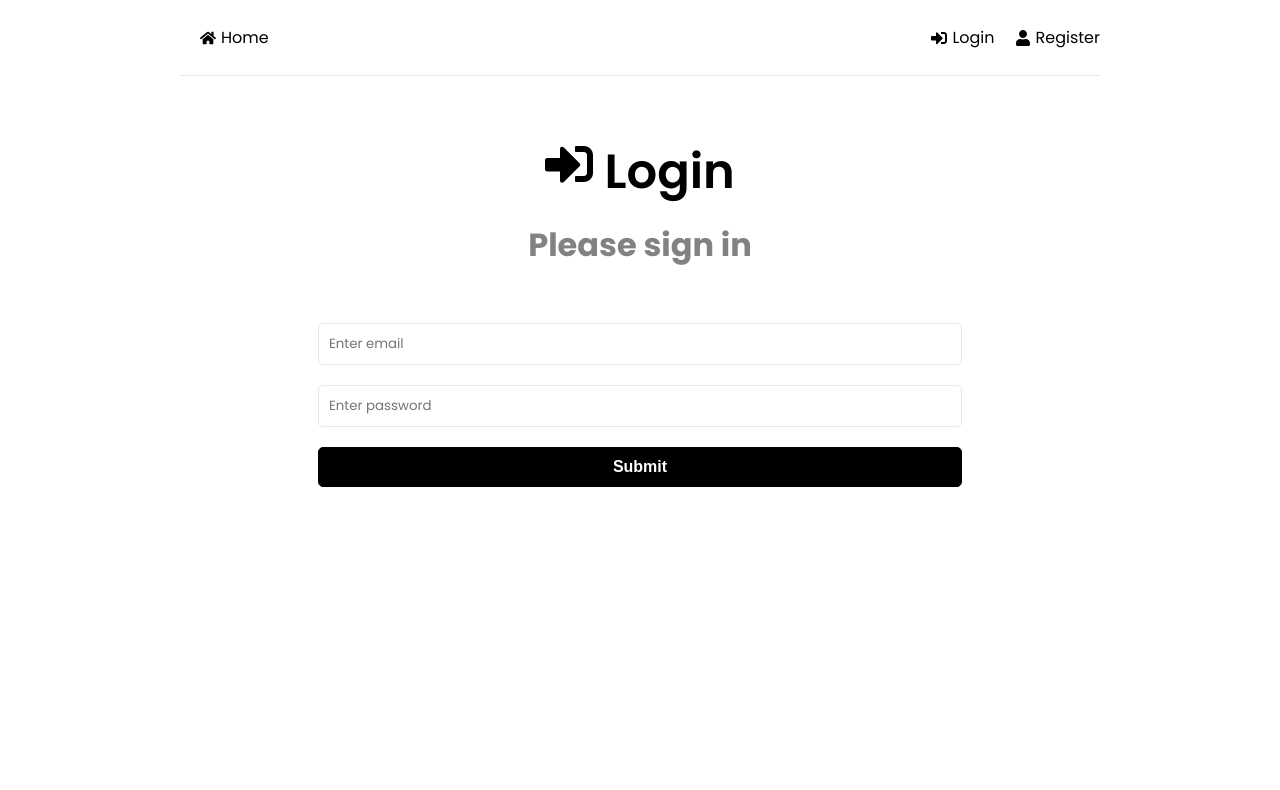
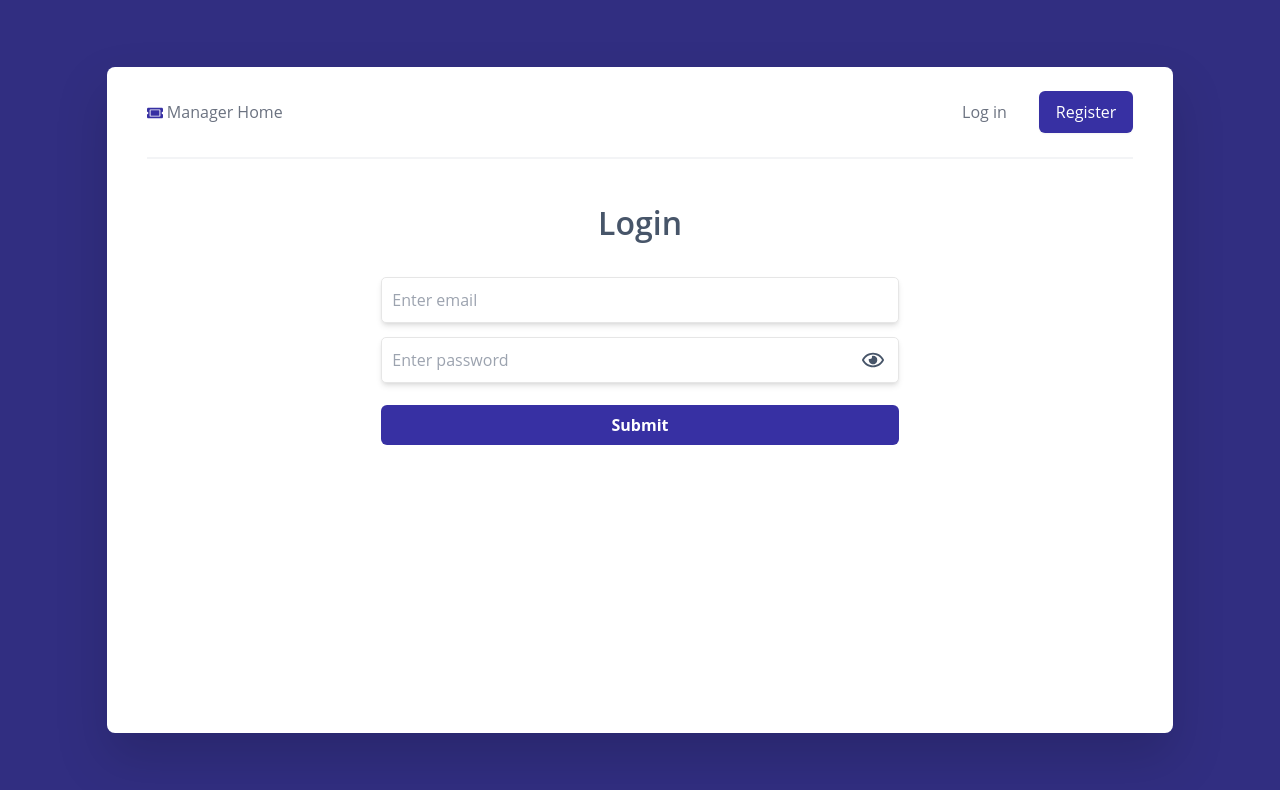
Before and after one commit to LukedeArmas/dearmas-manager, a React (Create React App) app in the folder frontend/: page /login in a window 1280 px wide. Shown: the top 790 px of the page. Built offline with nearby package versions, Linux system fonts and the light colour scheme.

Commit message:
Home, login, register ui

```diff
--- a/frontend/package.json
+++ b/frontend/package.json
@@ -39,5 +39,10 @@
       "last 1 firefox version",
       "last 1 safari version"
     ]
+  },
+  "devDependencies": {
+    "autoprefixer": "^10.4.4",
+    "postcss": "^8.4.12",
+    "tailwindcss": "^3.0.23"
   }
 }
--- /dev/null
+++ b/frontend/postcss.config.js
@@ -0,0 +1,6 @@
+module.exports = {
+  plugins: {
+    tailwindcss: {},
+    autoprefixer: {},
+  },
+}
--- a/frontend/src/App.js
+++ b/frontend/src/App.js
@@ -15,7 +15,8 @@ function App() {
   return (
     <>
       <Router>
-        <div className="container">
+        <div className="grid place-items-center h-full bg-indigo-900">
+        <div className="w-11/12 md:w-10/12 mx-auto px-4 text-center bg-white rounded-lg h-5/6 overflow-auto no-scrollbar drop-shadow-2xl">
           <Header />
           <Routes>
           <Route path='/' element={<Home />} />
@@ -32,6 +33,7 @@ function App() {
           </Route>
         </Routes>
         </div>
+        </div>
       </Router>
       <ToastContainer />
     </>
--- a/frontend/src/components/Header.js
+++ b/frontend/src/components/Header.js
@@ -1,4 +1,4 @@
-import { FaSignInAlt, FaHome, FaUser, FaSignOutAlt } from 'react-icons/fa'
+import { FaPlus, FaTicketAlt } from 'react-icons/fa'
 import { Link, useNavigate } from 'react-router-dom'
 import { useSelector, useDispatch } from 'react-redux'
 import { logout, reset } from '../features/auth/authSlice.js'
@@ -17,39 +17,44 @@ const Header = () => {
 
 
   return (
-    <header className="header">
-        <div className="logo">
-            <ul>
-                <li>
-                    <Link to='/'>
-                        <FaHome /> Home
+    <header>
+      <div className="max-w-7xl mx-auto px-4 sm:px-6">
+        <div className="flex justify-between items-center border-b-2 border-gray-100 py-6 md:justify-start md:space-x-10">
+          <div className="flex flex-row justify-start lg:w-0 lg:flex-1">
+            <Link to='/' className='inline text-gray-500 hover:text-gray-900'>
+              <FaTicketAlt className='inline text-indigo-800' /> <span className='whitespace-nowrap'>Manager Home</span>
             </Link>
-                </li>
-            </ul>
           </div>
-        <ul>
             {!user ? (
-                <>
-                <li>
-                    <Link to='/login'>
-                        <FaSignInAlt /> Login
+                <div className="md:flex items-center justify-end md:flex-1 lg:w-0">
+                    <Link to='/login' className="whitespace-nowrap text-base font-medium text-gray-500 hover:text-gray-900">
+                        Log in
                     </Link>
-                </li>
-                <li>
-                    <Link to='/register'>
-                        <FaUser /> Register
+                    <Link
+                    to='/register'
+                    className="ml-8 whitespace-nowrap inline-flex items-center justify-center px-4 py-2 border border-transparent rounded-md shadow-sm text-base font-medium text-white bg-indigo-800 hover:bg-indigo-900"
+                    >
+                        Register
                     </Link>
-                </li>
-            </>
+          </div>
             ) : (
-                <li>
-                    <button className='btn' onClick={signOut}>
-                        <FaSignOutAlt /> Logout
+                <div className="md:flex items-center justify-end md:flex-1 lg:w-0">
+                    <Link
+                    to='/new-task'
+                    className="ml-8 whitespace-nowrap inline-flex items-center justify-center px-4 py-2 border border-transparent rounded-md shadow-sm text-base font-medium text-white bg-indigo-800 hover:bg-indigo-900"
+                    >
+                        <FaPlus className='inline mr-2 text-white' /> <span className='whitespace-nowrap'>Create Ticket</span>
+                    </Link>
+                    <button
+                    onClick={signOut}
+                    className="whitespace-nowrap text-base ml-6 font-medium text-gray-500 hover:text-gray-900"
+                    >
+                        Logout
                     </button>
-                </li>
+                </div>
             )}
-
-        </ul>
+        </div>
+      </div>
     </header>
   )
 }
--- a/frontend/src/components/TaskItem.js
+++ b/frontend/src/components/TaskItem.js
@@ -1,5 +1,4 @@
 import { Link } from 'react-router-dom'
-import Tasks from '../pages/Tasks'
 
 const TaskItem = ({ task }) => {
   return (
--- a/frontend/src/index.css
+++ b/frontend/src/index.css
@@ -1,4 +1,25 @@
-@import url('https://fonts.googleapis.com/css2?family=Poppins:wght@300;400;600;700&display=swap');
+@tailwind base;
+@tailwind components;
+@tailwind utilities;
+
+@import url('https://fonts.googleapis.com/css2?family=Open+Sans&display=swap');
+
+@layer components {
+  .btn-submit {
+    @apply w-full bg-indigo-800 hover:bg-indigo-900 text-white rounded-md px-1 py-2 font-bold mt-2 mb-10;
+  }
+  .form-group {
+    @apply mb-1;
+  }
+  .shadow-group {
+    @apply shadow-md;
+  }
+}
+
+body {
+  margin: 0;
+  color: #475569;
+}
 
 * {
   margin: 0;
@@ -6,8 +27,13 @@
   box-sizing: border-box;
 }
 
+body,
+#root {
+  height: 100%;
+}
+
 body {
-  font-family: 'Poppins', sans-serif;
+  font-family: 'Open Sans', sans-serif;
   height: 100vh;
 }
 
@@ -35,13 +61,13 @@ h3 {
   margin-bottom: 10px;
 }
 
-.container {
+/* .container {
   width: 100%;
   max-width: 960px;
   margin: 0 auto;
   padding: 0 20px;
   text-align: center;
-}
+} */
 
 .header {
   display: flex;
@@ -78,7 +104,7 @@ h3 {
 .heading {
   font-size: 2rem;
   font-weight: 700;
-  margin-bottom: 50px;
+  margin-bottom: 30px;
   padding: 0 20px;
 }
 
@@ -115,8 +141,16 @@ h3 {
   margin: 0 auto;
 }
 
-.form-group {
-  margin-bottom: 10px;
+@media (min-width: 900px) {
+  .form {
+    width: 50%;
+  }
+}
+
+@media (min-width: 1350px) {
+  .form {
+    width: 40%;
+  }
 }
 
 .form-group input,
@@ -128,6 +162,13 @@ h3 {
   border-radius: 5px;
   margin-bottom: 10px;
   font-family: inherit;
+}
+
+.form-group input:focus,
+.form-group textarea:focus,
+.form-group select:focus {
+  outline: none !important;
+  box-shadow: 0 0 10px #3730a3;
 }
 
 .form-group label {
@@ -355,37 +396,6 @@ footer {
   text-align: center;
 }
 
-.loadingSpinnerContainer {
-  position: fixed;
-  top: 0;
-  right: 0;
-  bottom: 0;
-  left: 0;
-  background-color: rgba(0, 0, 0, 0.5);
-  z-index: 5000;
-  display: flex;
-  justify-content: center;
-  align-items: center;
-}
-
-.loadingSpinner {
-  width: 64px;
-  height: 64px;
-  border: 8px solid;
-  border-color: #000 transparent #555 transparent;
-  border-radius: 50%;
-  animation: spin 1.2s linear infinite;
-}
-
-@keyframes spin {
-  0% {
-    transform: rotate(0deg);
-  }
-  100% {
-    transform: rotate(360deg);
-  }
-}
-
 @media (max-width: 600px) {
   .boxes {
     grid-template-columns: 1fr;
@@ -404,3 +414,24 @@ footer {
     font-size: 1.5rem;
   }
 }
+
+/* Hide scrollbar for Chrome, Safari and Opera */
+.no-scrollbar::-webkit-scrollbar {
+  display: none;
+}
+
+/* Hide scrollbar for IE, Edge and Firefox */
+.no-scrollbar {
+  -ms-overflow-style: none; /* IE and Edge */
+  scrollbar-width: none; /* Firefox */
+}
+
+.icon {
+  position: absolute;
+  top: 12px;
+  right: 15px;
+}
+
+.icon:hover {
+  cursor: pointer;
+}
--- a/frontend/src/pages/Login.js
+++ b/frontend/src/pages/Login.js
@@ -1,6 +1,6 @@
 import { useEffect, useState } from 'react'
 import {useNavigate} from 'react-router-dom';
-import { FaSignInAlt } from 'react-icons/fa'
+import { FaRegEye, FaEyeSlash } from 'react-icons/fa'
 import {toast} from 'react-toastify'
 import { useSelector, useDispatch  } from 'react-redux'
 import { login, reset } from '../features/auth/authSlice.js'
@@ -19,6 +19,7 @@ const Login = () => {
     email: '',
     password: '',
   })
+  const [showPassword, setShowPassword] = useState(false)
 
   const {email, password} = formData
 
@@ -61,23 +62,29 @@ const Login = () => {
 
   return (
     <>
-        <section className="heading">
+        <section className="heading mt-10">
           <h1>
-            <FaSignInAlt /> Login
+            Login
           </h1>
-          <p>Please sign in</p>
         </section>
 
         <section className="form">
           <form onSubmit={onSubmit}>
             <div className="form-group">
-              <input type="email" className="form-control" id="email" name='email' value={email} onChange={onChange} placeholder="Enter email" required />
+              <input type="email" className="form-control shadow-group" id="email" name='email' value={email} onChange={onChange} placeholder="Enter email" required />
+            </div>
+            <div className="form-group relative">
+              <input type={ !showPassword ? 'password' : 'text' } className="form-control shadow-group" id="password" value={password} onChange={onChange} placeholder="Enter password" required />
+              <span className='icon' onClick={() => setShowPassword((prevState) => !prevState)}>
+                { !showPassword ? (
+                  <FaRegEye size={22} />
+                ) : (
+                  <FaEyeSlash size={22} />
+                ) }
+              </span>
             </div>
             <div className="form-group">
-              <input type="password" className="form-control" id="password" value={password} onChange={onChange} placeholder="Enter password" required />
-            </div>
-            <div className="form-group">
-              <button type='submit' className="btn btn-block">Submit</button>
+              <button type='submit' className="btn-submit">Submit</button>
             </div>
           </form>
         </section>
--- a/frontend/src/pages/Register.js
+++ b/frontend/src/pages/Register.js
@@ -1,6 +1,6 @@
 import { useState, useEffect } from 'react'
 import { useNavigate } from 'react-router-dom'
-import { FaUser } from 'react-icons/fa'
+import { FaRegEye, FaEyeSlash } from 'react-icons/fa'
 import {toast} from 'react-toastify'
 import { useSelector, useDispatch  } from 'react-redux'
 import { register, reset } from '../features/auth/authSlice.js'
@@ -20,6 +20,9 @@ const Register = () => {
     password: '',
     confirmPassword: ''
   })
+  const [showPassword, setShowPassword] = useState(false)
+  const [showConfirmPassword, setShowConfirmPassword] = useState(false)
+
 
   const {name, email, password, confirmPassword} = formData
 
@@ -70,29 +73,40 @@ const Register = () => {
 
   return (
     <>
-        <section className="heading">
-          <h1>
-            <FaUser /> Register
-          </h1>
-          <p>Please create an account</p>
+        <section className="heading mt-6">
+          <h1>Register</h1>
         </section>
 
         <section className="form">
           <form onSubmit={onSubmit}>
             <div className="form-group">
-              <input type="text" className="form-control" id="name" value={name} onChange={onChange} placeholder="Enter name" required />
+              <input type="text" className="form-control shadow-group" id="name" value={name} onChange={onChange} placeholder="Enter name" required />
             </div>
             <div className="form-group">
-              <input type="email" className="form-control" id="email" value={email} onChange={onChange} placeholder="Enter email" required />
+              <input type="email" className="form-control shadow-group" id="email" value={email} onChange={onChange} placeholder="Enter email" required />
+            </div>
+            <div className="form-group relative">
+              <input type={ !showPassword ? 'password' : 'text' } className="form-control shadow-group" id="password" value={password} onChange={onChange} placeholder="Enter password" required />
+              <span className='icon' onClick={() => setShowPassword((prevState) => !prevState)}>
+                { !showPassword ? (
+                  <FaRegEye size={22} />
+                ) : (
+                  <FaEyeSlash size={22} />
+                ) }
+              </span>
+            </div>
+            <div className="form-group relative">
+              <input type={ !showConfirmPassword ? 'password' : 'text' } className="form-control shadow-group" id="confirmPassword" value={confirmPassword} onChange={onChange} placeholder="Confirm password" required />
+              <span className='icon' onClick={() => setShowConfirmPassword((prevState) => !prevState)}>
+                { !showConfirmPassword ? (
+                  <FaRegEye size={22} />
+                ) : (
+                  <FaEyeSlash size={22} />
+                ) }
+              </span>
             </div>
             <div className="form-group">
-              <input type="password" className="form-control" id="password" value={password} onChange={onChange} placeholder="Enter password" required />
-            </div>
-            <div className="form-group">
-              <input type="password" className="form-control" id="confirmPassword" value={confirmPassword} onChange={onChange} placeholder="Confirm password" required />
-            </div>
-            <div className="form-group">
-              <button type='submit' className="btn btn-block">Submit</button>
+              <button type='submit' className="btn-submit">Submit</button>
             </div>
           </form>
         </section>
--- a/frontend/src/pages/Task.js
+++ b/frontend/src/pages/Task.js
@@ -3,8 +3,8 @@ import CommentItem from '../components/CommentItem.js'
 import { useState } from 'react'
 import { useParams, useNavigate } from 'react-router-dom'
 import { useSelector, useDispatch } from 'react-redux'
-import { reset, getTask, closeTask } from '../features/tasks/taskSlice.js'
-import { createComment, getComments, reset as commentsReset} from '../features/comments/commentSlice.js'
+import { getTask, closeTask } from '../features/tasks/taskSlice.js'
+import { createComment, getComments} from '../features/comments/commentSlice.js'
 import { css } from '@emotion/react'
 import ClipLoader from 'react-spinners/ClipLoader'
 import { useEffect } from 'react'
@@ -35,7 +35,7 @@ margin-top: 10rem;
 const Task = () => {
     const [modalIsOpen, setIsOpen] = useState(false)
     const [commentText, setCommentText] = useState('')
-    const { task, isSuccess, isLoading, isError, message } =
+    const { task, isLoading, isError, message } =
         useSelector((state) => state.tasks)
 
     const { comments, isLoading: commentsIsLoading } =
--- a/frontend/src/pages/Tasks.js
+++ b/frontend/src/pages/Tasks.js
@@ -1,5 +1,5 @@
 import { useSelector, useDispatch } from 'react-redux'
-import taskSlice, { getTasks, reset } from '../features/tasks/taskSlice.js'
+import { getTasks, reset } from '../features/tasks/taskSlice.js'
 import Back from '../components/Back.js'
 import TaskItem from '../components/TaskItem.js';
 import { css } from "@emotion/react";
--- /dev/null
+++ b/frontend/tailwind.config.js
@@ -0,0 +1,9 @@
+module.exports = {
+  content: [
+    "./src/**/*.{js,jsx,ts,tsx}",
+  ],
+  theme: {
+    extend: {},
+  },
+  plugins: [],
+}
```
Also changed, not shown: frontend/src/pages/Home.js (+6 -9 lines), 1 other file (tests, documents, lock files or other folders). Lines whose indentation alone changed are shown as unchanged.
